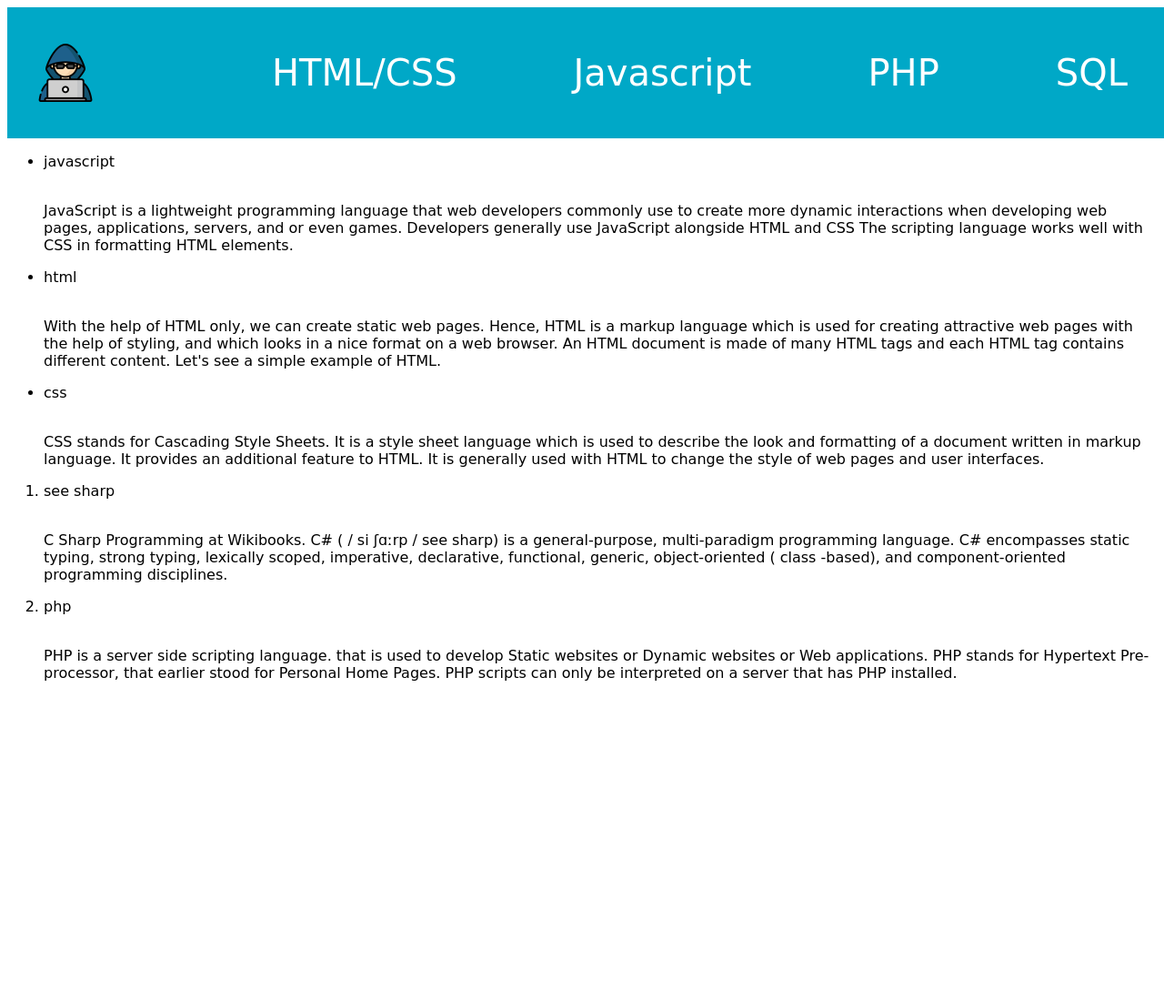
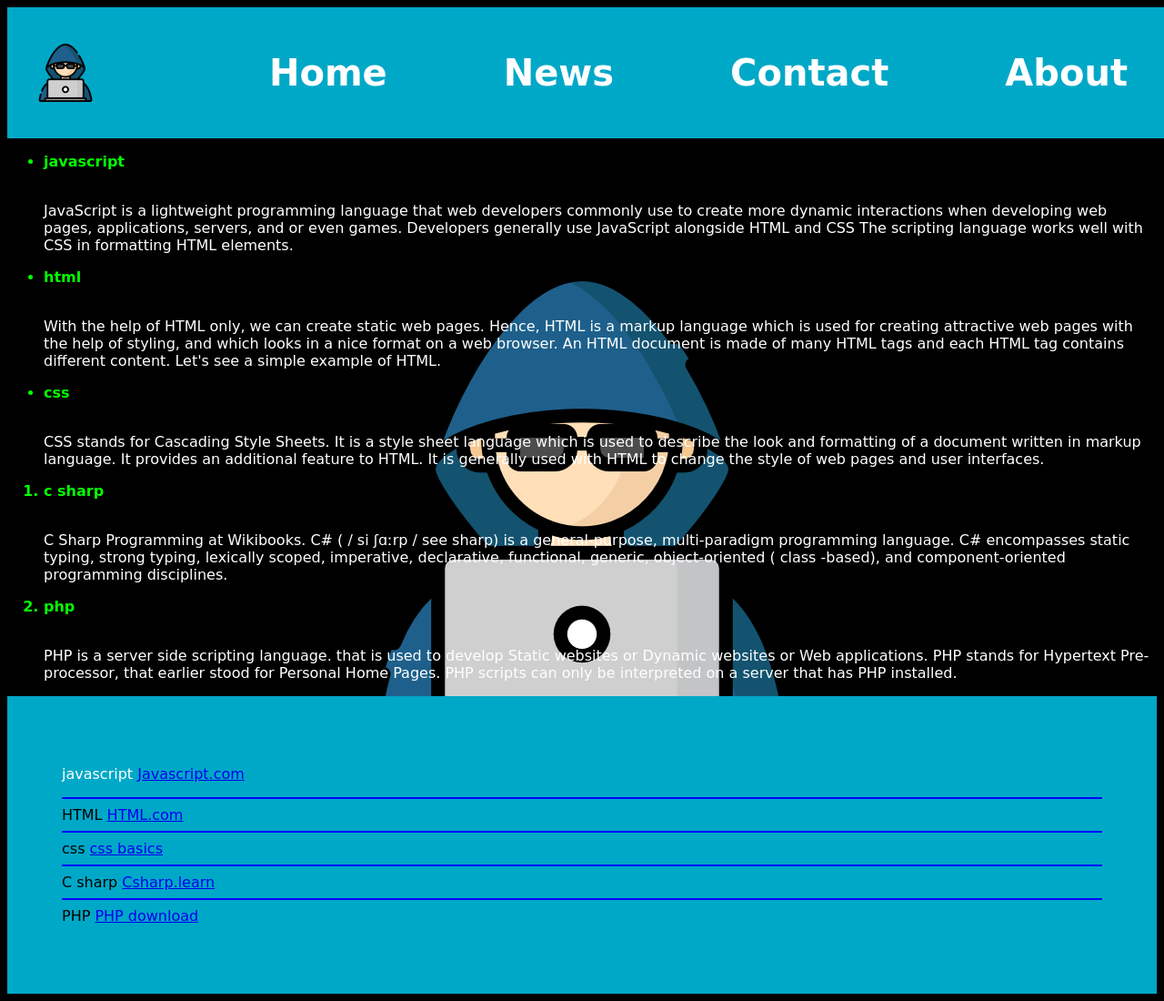
Before and after one commit to Yassine6262/First-year-tcr-exercise, a plain HTML site: page index.html in a window 1280 px wide. Shown: the top 1100 px of the page at 91% size. Before the commit the page ends 800 px from the top, so only its background shows below. Drawn offline with Linux system fonts and the light colour scheme; a web font is replaced by a local one.

Commit message:
opdraacht 4.3

```diff
--- a/index.html
+++ b/index.html
@@ -16,10 +16,10 @@
     <nav>
       <img src="./img/hacker.png" id="logo" />
       <ul>
-        <li><a href="#">HTML/CSS</a></li>
-        <li><a href="#">Javascript</a></li>
-        <li><a href="#">PHP</a></li>
-        <li><a href="#">SQL</a></li>
+        <li><a href="#">Home</a></li>
+        <li><a href="#">News</a></li>
+        <li><a href="#">Contact</a></li>
+        <li><a href="#">About</a></li>
       </ul>
     </nav>
     <ul>
@@ -31,9 +31,32 @@
       <br> <p>CSS stands for Cascading Style Sheets. It is a style sheet language which is used to describe the look and formatting of a document written in markup language. It provides an additional feature to HTML. It is generally used with HTML to change the style of web pages and user interfaces.</p>
     </ul>
     <ol>
-      <li>see sharp</li>
+      <li>c sharp</li>
       <br> <p>C Sharp Programming at Wikibooks. C# ( / si ʃɑːrp / see sharp) is a general-purpose, multi-paradigm programming language. C# encompasses static typing, strong typing, lexically scoped, imperative, declarative, functional, generic, object-oriented ( class -based), and component-oriented programming disciplines.</p>
       <li>php</li>
       <br> <p> PHP is a server side scripting language. that is used to develop Static websites or Dynamic websites or Web applications. PHP stands for Hypertext Pre-processor, that earlier stood for Personal Home Pages. PHP scripts can only be interpreted on a server that has PHP installed.</p>
     </ol>
 </html>
+<footer>
+  <p> javascript
+    <a href="https://www.javascript.com/">Javascript.com</a>
+    <hr color="blue">
+
+   HTML
+  <a href="https://html.com/">HTML.com</a>
+    <hr color="blue">
+
+  css
+  <a href="https://developer.mozilla.org/en-US/docs/Learn/Getting_started_with_the_web/CSS_basics">css basics</a>
+    <hr color="blue">
+
+  C sharp
+  <a href="https://www.programiz.com/csharp-programming">Csharp.learn</a>
+  <hr color="blue">
+
+  PHP
+  <a href="https://www.php.net/">PHP download</a>
+
+</p>
+
+</footer>
--- a/style.css
+++ b/style.css
@@ -48,3 +48,26 @@ list-style-type: circle;
 font-size: 24px;
 font-family: Verdana;
 }
+body{
+  background-color: black;
+  background-image: url(./img/hacker.png);
+  background-repeat: no-repeat;
+  background-position: center;
+
+}
+p{
+  color: rgb(255, 255, 255);
+
+}
+li{
+  color: rgb(4, 255, 0);
+  font-weight: bold;
+}
+footer {
+
+    text-align:left;
+    padding: 60px;
+    background-color:#00a8c7;
+
+
+}
```
Also changed, not shown: 4.3 screenshot.png (added).
